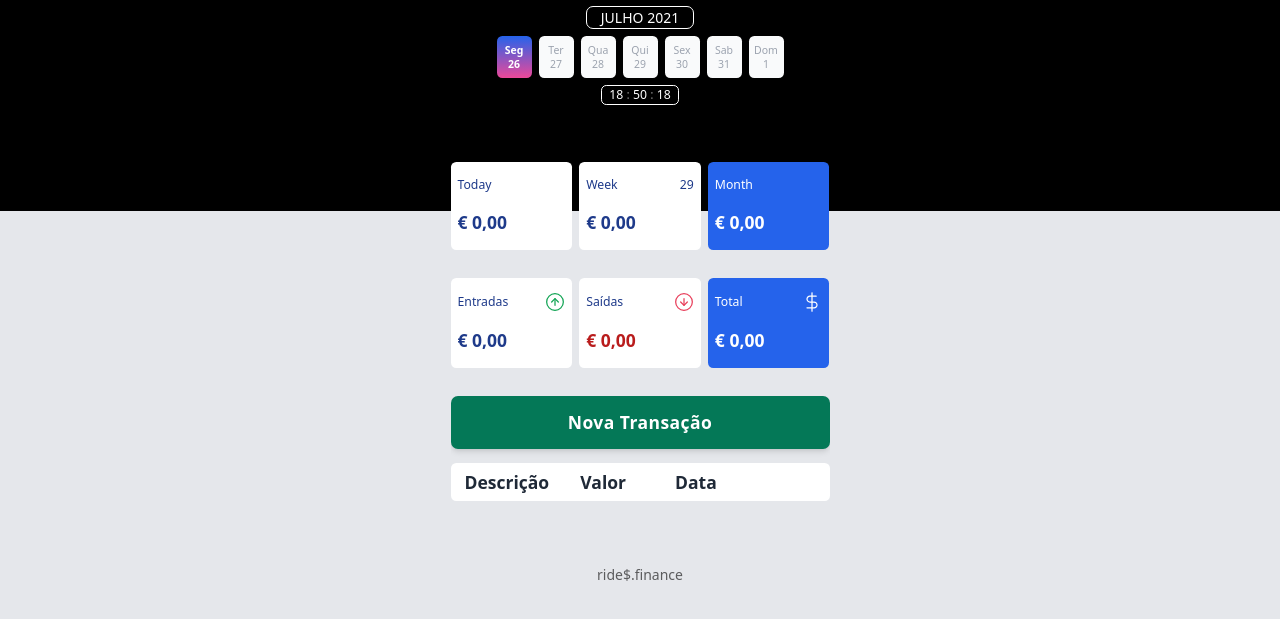
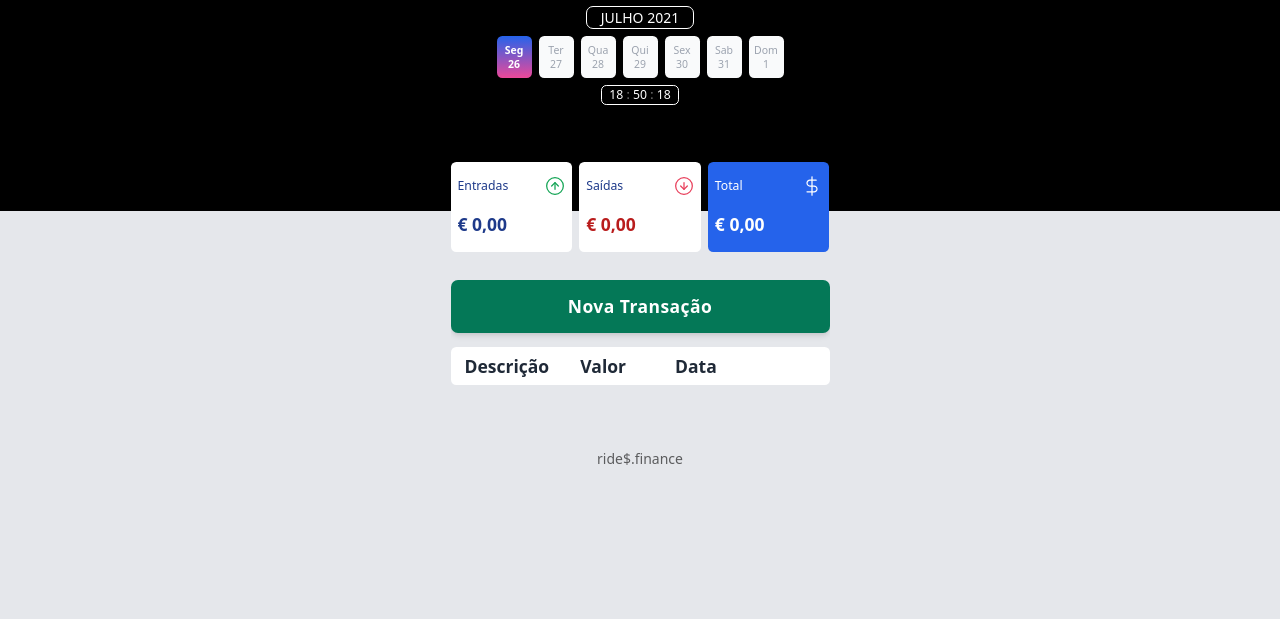
Before and after one commit to Claudio-Lins/rides, a website: page index.html in a window 1280 px wide. Shown: the part 89-708 px from the top of the page. Drawn offline with Linux system fonts and the light colour scheme.

Commit message:
Update index.html

```diff
--- a/index.html
+++ b/index.html
@@ -238,9 +238,11 @@
         <span id="" class="animate-pulse">:</span>
         <span id="segundo" class="">00</span>
       </div>
+      <div id="currentWeek" class="text-black">##</div>
+
     </header>
     <main class="md:w-[400px] px-3 mx-auto">
-      <section id="balance" class="-mt-14 grid grid-cols-3 gap-2">
+      <!-- <section id="balance" class="-mt-14 grid grid-cols-3 gap-2">
         <h2 class="sr-only">Balanço</h2>
 
         <div
@@ -276,7 +278,6 @@
             "
           >
             <span>Week</span>
-            <div id="currentWeek" class="text-blue-900">##</div>
           </h3>
           <p
             class="text-xl leading-relaxed mt-4 font-bold text-blue-900"
@@ -284,8 +285,8 @@
           >
             € 0,00
           </p>
-        </div>
-        <div class="bg-blue-600 py-4 px-2 mb-8 rounded-md">
+        </div> -->
+        <!-- <div class="bg-blue-600 py-4 px-2 mb-8 rounded-md">
           <h3
             class="
               text-sm text-center text-white
@@ -303,8 +304,8 @@
           >
             € 0,00
           </p>
-        </div>
-      </section>
+        </div> -->
+      <!-- </section> -->
       <!-- <section
         class="
           bg-white
@@ -354,7 +355,7 @@
           <div class="text-sm text-blue-700">Month</div>
         </div>
       </section> -->
-      <section id="balance" class="grid grid-cols-3 gap-2">
+      <section id="" class="grid grid-cols-3 gap-2 -mt-14">
         <h2 class="sr-only">Balanço</h2>
         <div id="incomeDisplayBox" class="bg-white px-2 py-4 mb-8 rounded-md text-blue-900">
           <h3
```
